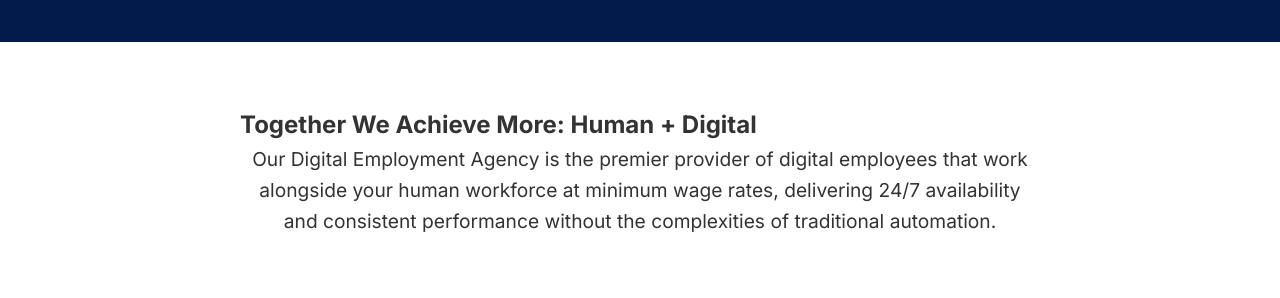
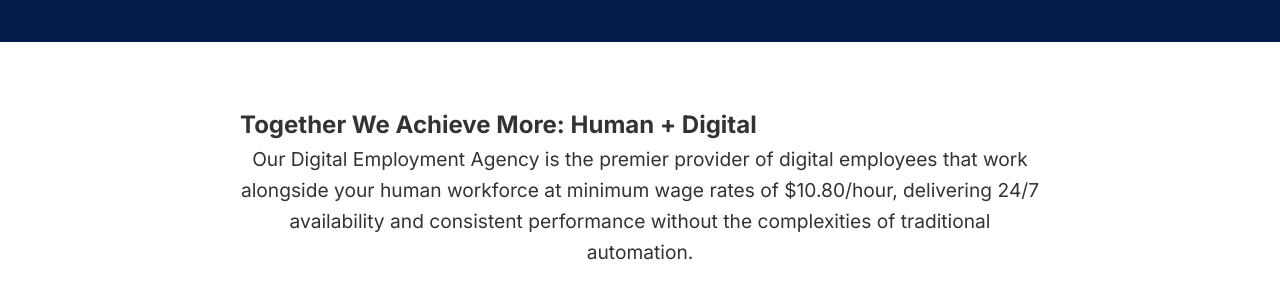
Before and after one commit to dtsoden/yourdigitalstaff, a plain HTML site: page about.html in a window 1280 px wide. Shown: the part 212-510 px from the top of the page. Drawn offline with Linux system fonts and the light colour scheme.

Commit message:
changed test

```diff
--- a/about.html
+++ b/about.html
@@ -49,7 +49,7 @@
             <div class="container">
                 <div class="about-content">
                     <h2>Together We Achieve More: Human + Digital</h2>
-                    <p class="section-intro">Our Digital Employment Agency is the premier provider of digital employees that work alongside your human workforce at minimum wage rates, delivering 24/7 availability and consistent performance without the complexities of traditional automation.</p>
+                    <p class="section-intro">Our Digital Employment Agency is the premier provider of digital employees that work alongside your human workforce at minimum wage rates of $10.80/hour, delivering 24/7 availability and consistent performance without the complexities of traditional automation.</p>
 
                     <div class="stats-grid">
                         <div class="stat-card">
```
